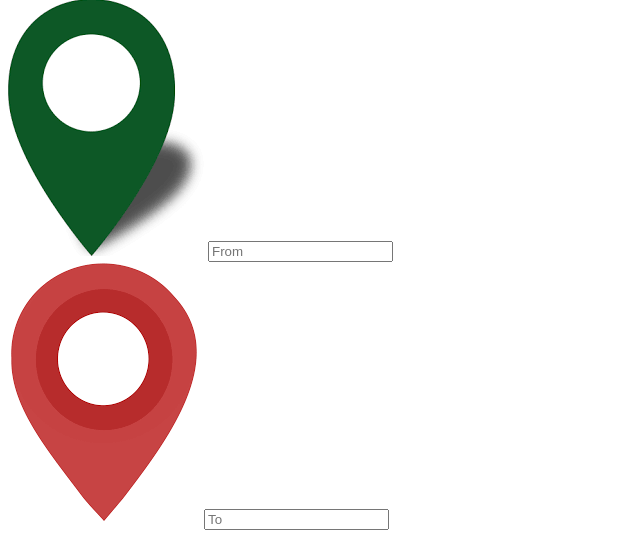
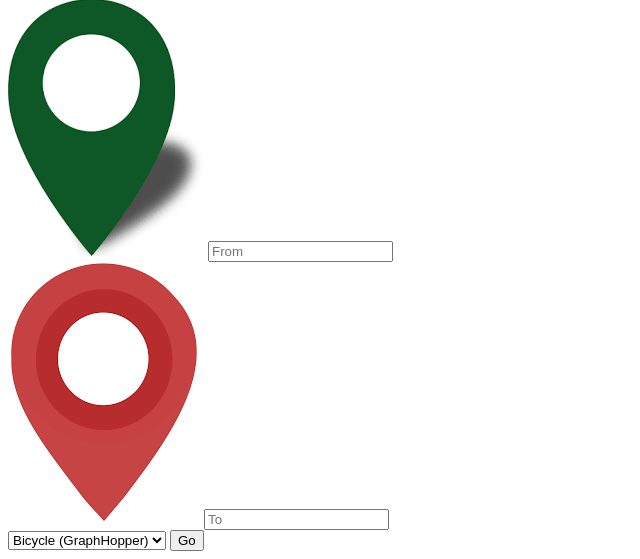
Before and after one commit to Kernael92/dustbusters, a Python web app: template app/templates/location.html in a window 1280 px wide. Shown: the part 261-820 px from the top of the page, without its empty margins (0-640 px from the left). Before the commit the page ends 791 px from the top, so only its background shows below. Run offline with Jinja, Linux system fonts and the light colour scheme; the template is opened without the code that fills it, so the values that code supplies are empty; some libraries are stand-ins or nearby versions.

Commit message:
add a selection of routing engines

```diff
--- a/app/templates/location.html
+++ b/app/templates/location.html
@@ -49,7 +49,19 @@
 
 
                         </div>
-                        <div class="line"></div>
+                        <div class="line">
+                        <select class="routing_engines"  name="routing_engines" id="">
+                            <option value="0">Bicycle (GraphHopper)</option>
+                            <option value="1">Car (GraphHopper) </option>
+                            <option value="2"> Car (OSRM) </option>
+                            <option value="3">Foot (GraphHopper) </option>
+                        </select>
+                        <input type="submit" name="commit" value="Go" class="routing_go">
+                        </div>
+                        <div>
+
+                        </div>
+
 
 
                     </form>
@@ -58,14 +70,7 @@
             </nav>
 
         </header>
-        <div class="container">
-            <div class = "row">
-                <div >
 
-                </div>
-
-            </div>
-        </div>
 
     </body>
 </html>
```
